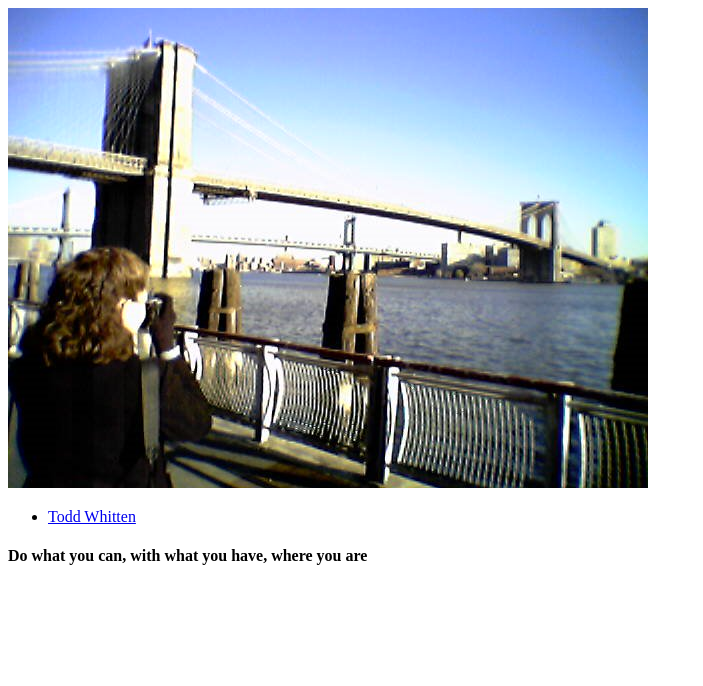
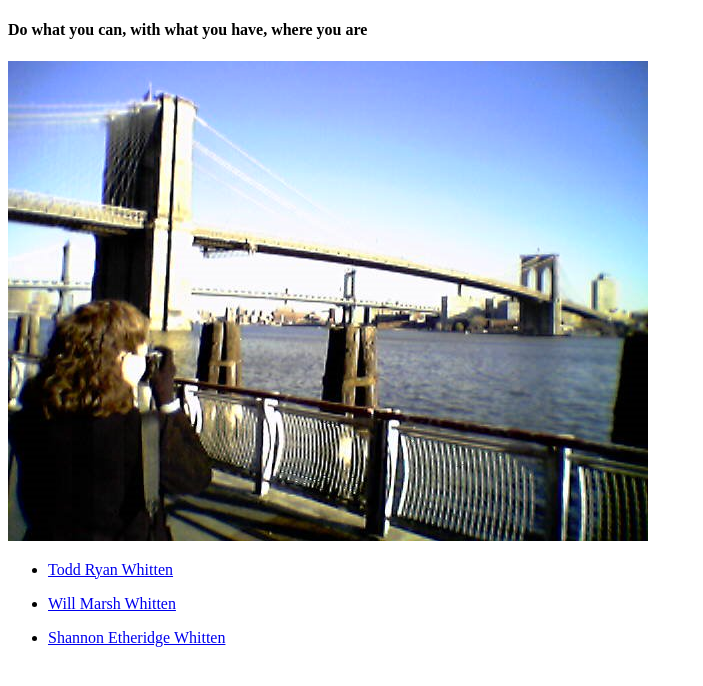
Before and after one commit to ToddRyanWhitten/toddryanwhitten.com, a Vue app: page / in a window 1280 px wide. Shown: the top 686 px of the page, without its empty margins (0-703 px from the left). Built offline with nearby package versions, Linux system fonts and the light colour scheme; a web font is replaced by a local one.

Commit message:
simple updates

```diff
--- a/src/App.vue
+++ b/src/App.vue
@@ -1,6 +1,6 @@
 <template>
+  <IndexMenu menuItem="Do what you can, with what you have, where you are"></IndexMenu>
   <HelloWorld msg="2023/09/22"/>
-  <IndexMenu menuItem="Do what you can, with what you have, where you are"></IndexMenu>
 </template>
 
 <script>
--- a/src/components/HelloWorld.vue
+++ b/src/components/HelloWorld.vue
@@ -17,8 +17,16 @@
 <script>
 const people = [
   {
-    name: 'Todd Whitten',
+    name: 'Todd Ryan Whitten',
     email: 'todd.ryan.whitten@gmail.com'
+  },
+  {
+    name: 'Will Marsh Whitten',
+    email: 'will.marsh.whitten@gmail.com'
+  },
+  {
+    name: 'Shannon Etheridge Whitten',
+    email: 'swhitte3@jhu.edu'
   },
 ]
 
```
